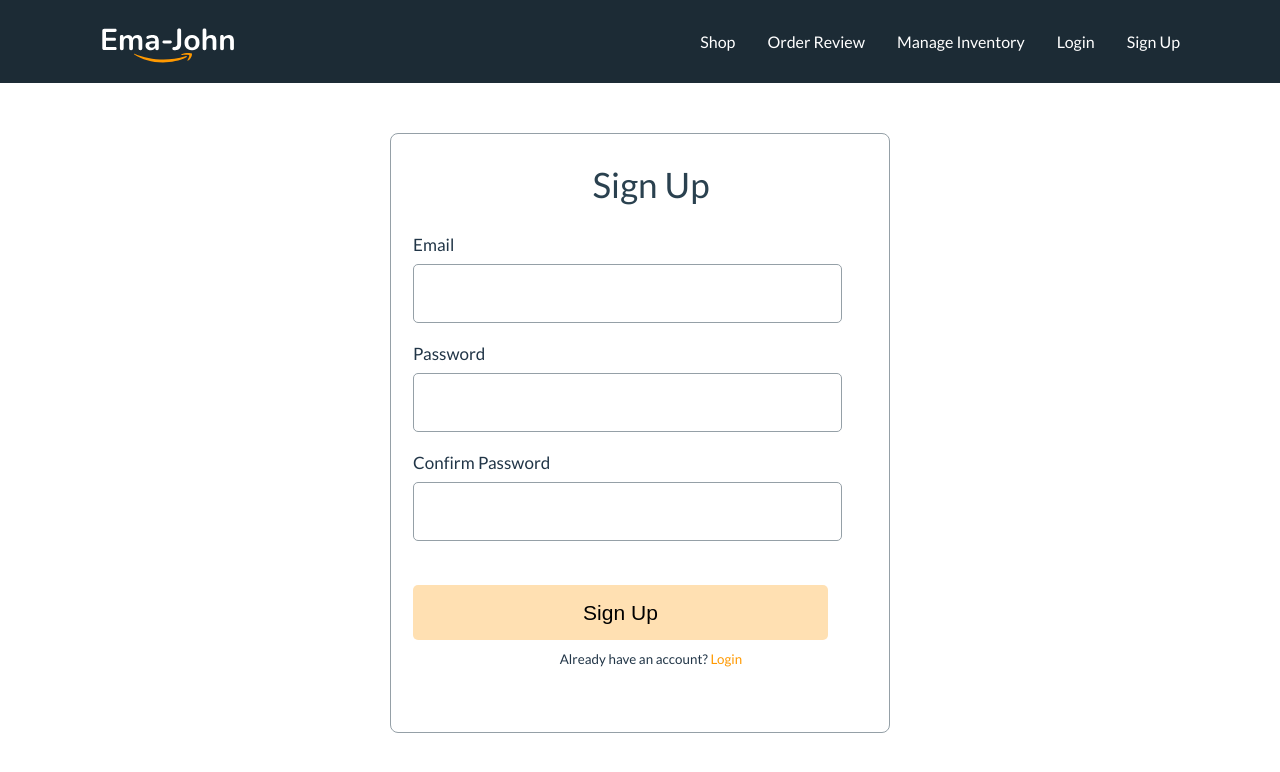
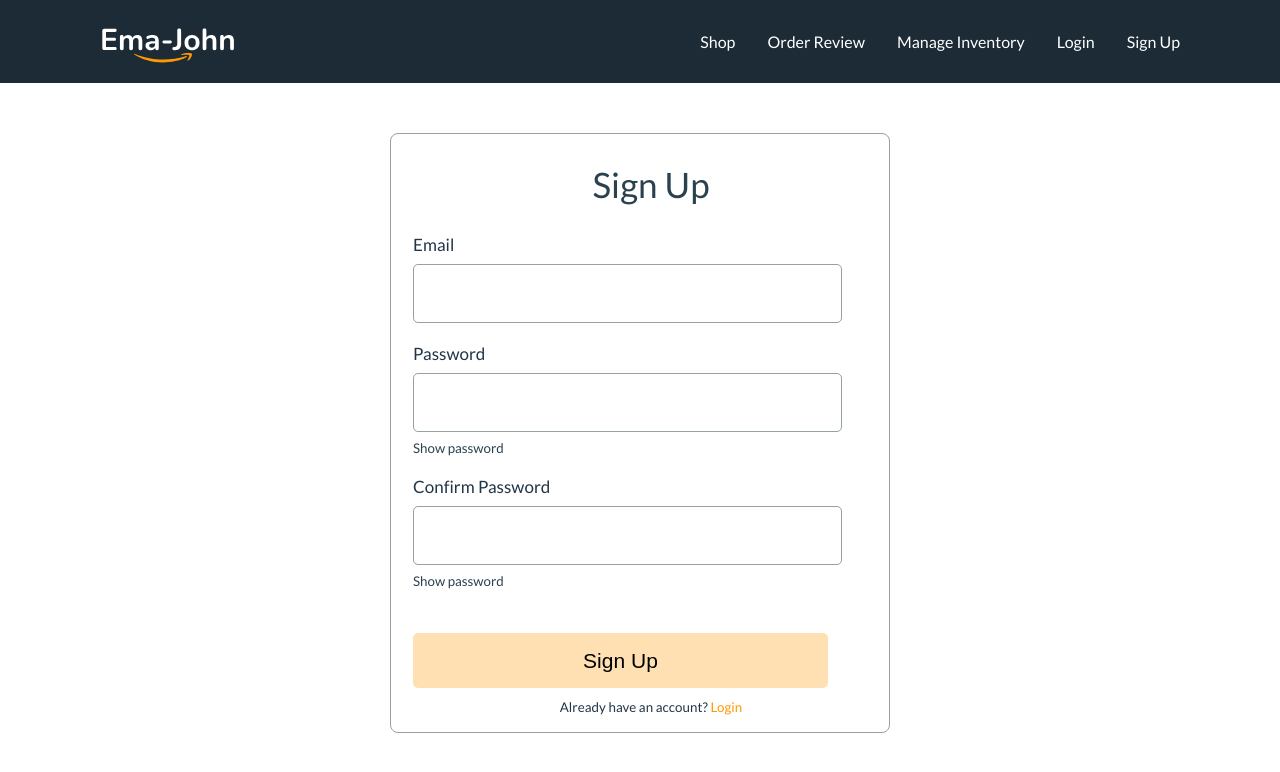
Before and after one commit to atikur-24/ema-john, a React (Vite) app: page /signUp in a window 1280 px wide. Shown: the top 772 px of the page. Built offline with nearby package versions, Linux system fonts and the light colour scheme; no server answers.

Commit message:
added toggling show or hide password button

```diff
--- a/src/components/SignUp/SignUp.css
+++ b/src/components/SignUp/SignUp.css
@@ -2,3 +2,11 @@
     color: crimson;
     letter-spacing: 0.0025em;
 }
+
+.show-password {
+    display: inline-block;
+    color: #2A414F;
+    cursor: pointer;
+    margin: 0;
+    padding-top: 5px;
+}
--- a/src/components/SignUp/SignUp.jsx
+++ b/src/components/SignUp/SignUp.jsx
@@ -5,6 +5,8 @@ import { AuthContext } from '../../providers/AuthProviders';
 
 const SignUp = () => {
     const [error, setError] = useState('')
+    const [showPassword, setShowPassword] = useState(false);
+    const [confirmPassword, setConfirmPassword] = useState(false);
     const { createUser } = useContext(AuthContext);
 
     const handleSubmit = event => {
@@ -51,11 +53,21 @@ const SignUp = () => {
                 </div>
                 <div className="from-control">
                     <label htmlFor="password">Password</label>
-                    <input type="password" name="password" required />
+                    <input type={showPassword ? "text" : "password"} name="password" required />
+                <p className='show-password' onClick={ ()=> setShowPassword(!showPassword) }>
+                {
+                    showPassword ? <small>Hide password</small> : <small> Show password</small>
+                }
+                </p>
                 </div>
                 <div className="from-control">
                     <label htmlFor="confirm">Confirm Password</label>
-                    <input type="password" name="confirm" required />
+                    <input type={confirmPassword ? "text" : "password"} name="confirm" required />
+                <p className='show-password' onClick={ ()=> setConfirmPassword(!confirmPassword) }>
+                {
+                    confirmPassword ? <small>Hide password</small> : <small> Show password</small>
+                }
+                </p>
                 </div>
                 <input className='btn-submit' type="submit" value="Sign Up" />
             </form>
```
